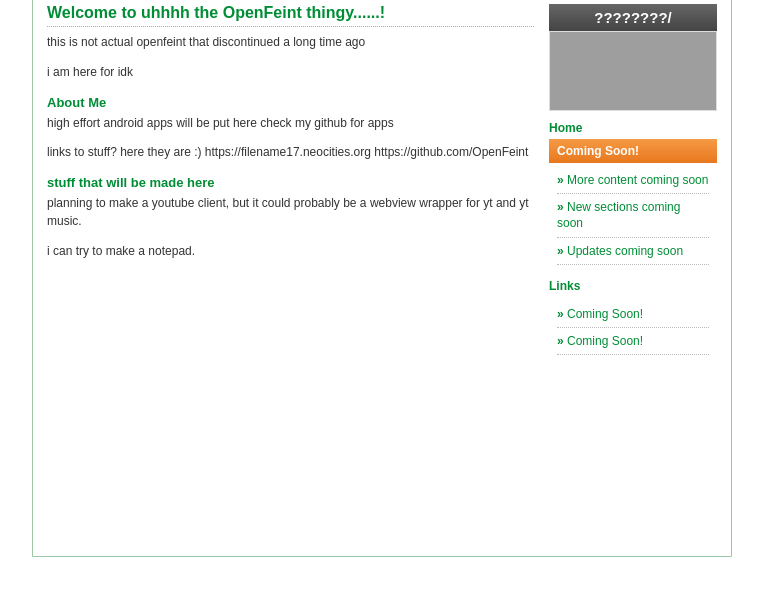
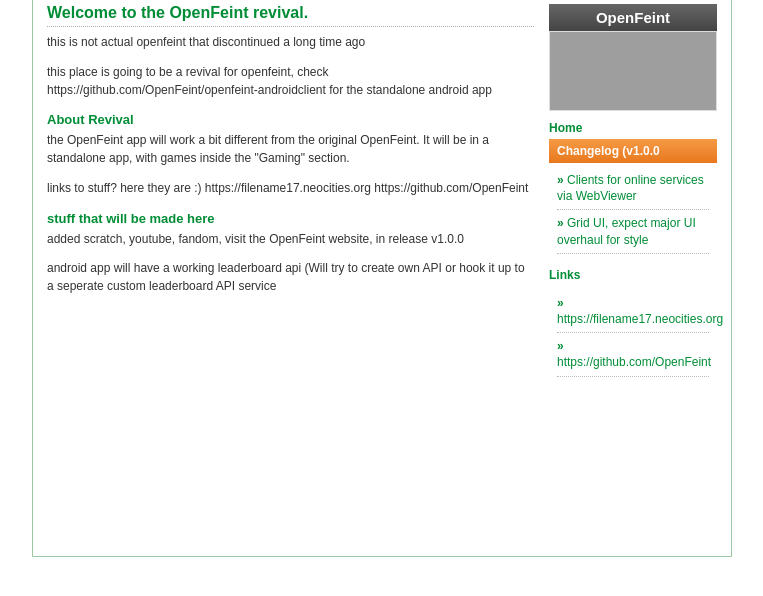
Before and after one commit to OpenFeint/openfeint.github.io, a plain HTML site: page index.html in a window 1280 px wide. Shown: the part 128-724 px from the top of the page, without its empty margins (258-1021 px from the left). Drawn offline with Linux system fonts and the light colour scheme; grey boxes are pictures that could not be loaded.

Commit message:
Revise index.html for OpenFeint revival
Updated various text elements to reflect the OpenFeint revival theme and added links to relevant resources.

```diff
--- a/index.html
+++ b/index.html
@@ -3,7 +3,7 @@
 <head>
     <meta charset="UTF-8">
     <meta name="viewport" content="width=device-width, initial-scale=1.0">
-    <title>OPENFEINT LOL XD HAHA</title>
+    <title>OpenFeint Revival</title>
 
     <style>
         * {
@@ -243,20 +243,20 @@
 
         <main class="main">
 
-            <h1>Welcome to uhhhh the OpenFeint thingy......!</h1>
+            <h1>Welcome to the OpenFeint revival.</h1>
 
             <p>
                 this is not actual openfeint that discontinued a long time ago
             </p>
 
             <p>
-                i am here for idk
+                this place is going to be a revival for openfeint, check https://github.com/OpenFeint/openfeint-androidclient for the standalone android app
             </p>
 
-            <h2>About Me</h2>
+            <h2>About Revival</h2>
 
             <p>
-                high effort android apps will be put here check my github for apps
+                the OpenFeint app will work a bit different from the original OpenFeint. It will be in a standalone app, with games inside the "Gaming" section.
             </p>
 
             <p>
@@ -268,11 +268,11 @@
             <h2>stuff that will be made here</h2>
 
             <p>
-                planning to make a youtube client, but it could probably be a webview wrapper for yt and yt music.
+               added scratch, youtube, fandom, visit the OpenFeint website, in release v1.0.0
             </p>
 
             <p>
-                i can try to make a notepad.
+               android app will have a working leaderboard api (Will try to create own API or hook it up to a seperate custom leaderboard API service
             </p>
 
         </main>
@@ -280,7 +280,7 @@
         <aside class="sidebar">
 
             <div class="side-title">
-                ????????/
+                OpenFeint
             </div>
 
             <div class="side-box">
@@ -295,13 +295,12 @@
             </div>
 
             <div class="orange-title">
-                Coming Soon!
+                Changelog (v1.0.0
             </div>
 
             <ul class="side-list">
-                <li>More content coming soon</li>
-                <li>New sections coming soon</li>
-                <li>Updates coming soon</li>
+                <li>Clients for online services via WebViewer</li>
+                <li>Grid UI, expect major UI overhaul for style</li>
             </ul>
 
             <div class="green-title">
@@ -309,8 +308,8 @@
             </div>
 
             <ul class="side-list">
-                <li>Coming Soon!</li>
-                <li>Coming Soon!</li>
+                <li>https://filename17.neocities.org</li>
+                <li>https://github.com/OpenFeint</li>
             </ul>
 
         </aside>
```
